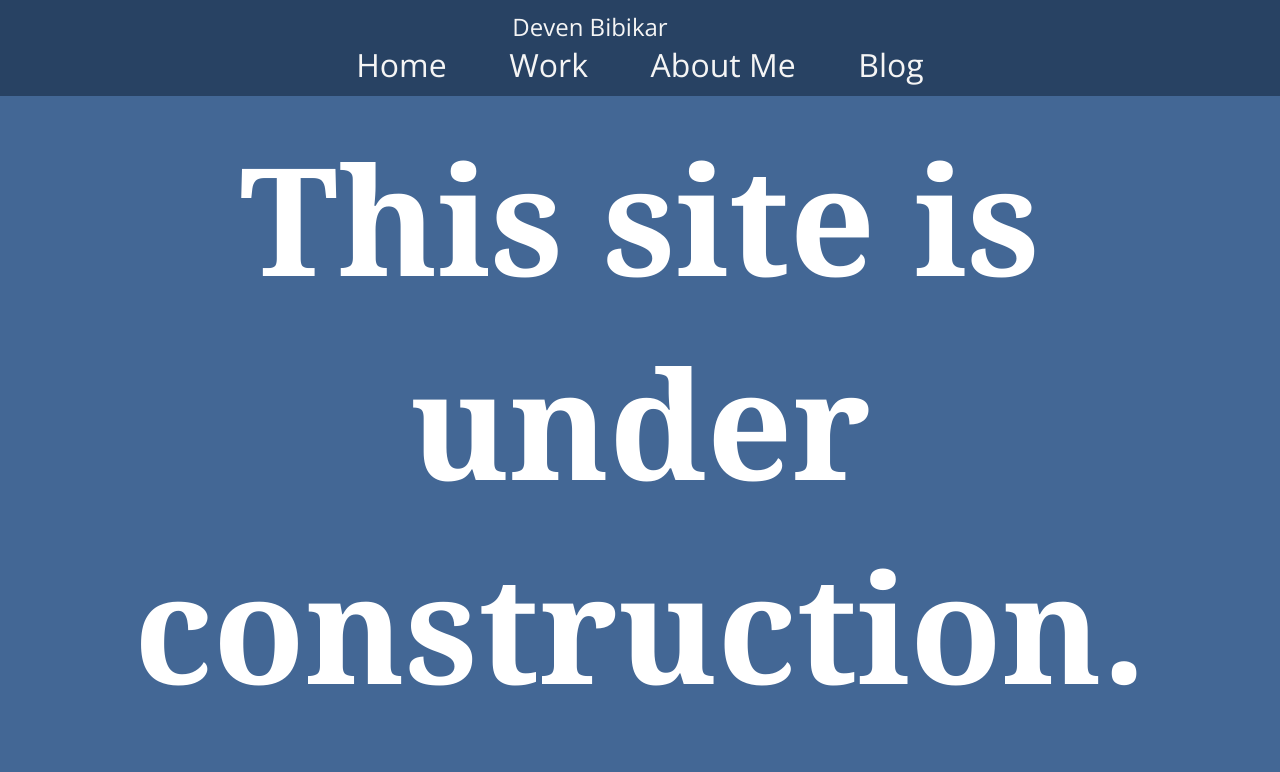
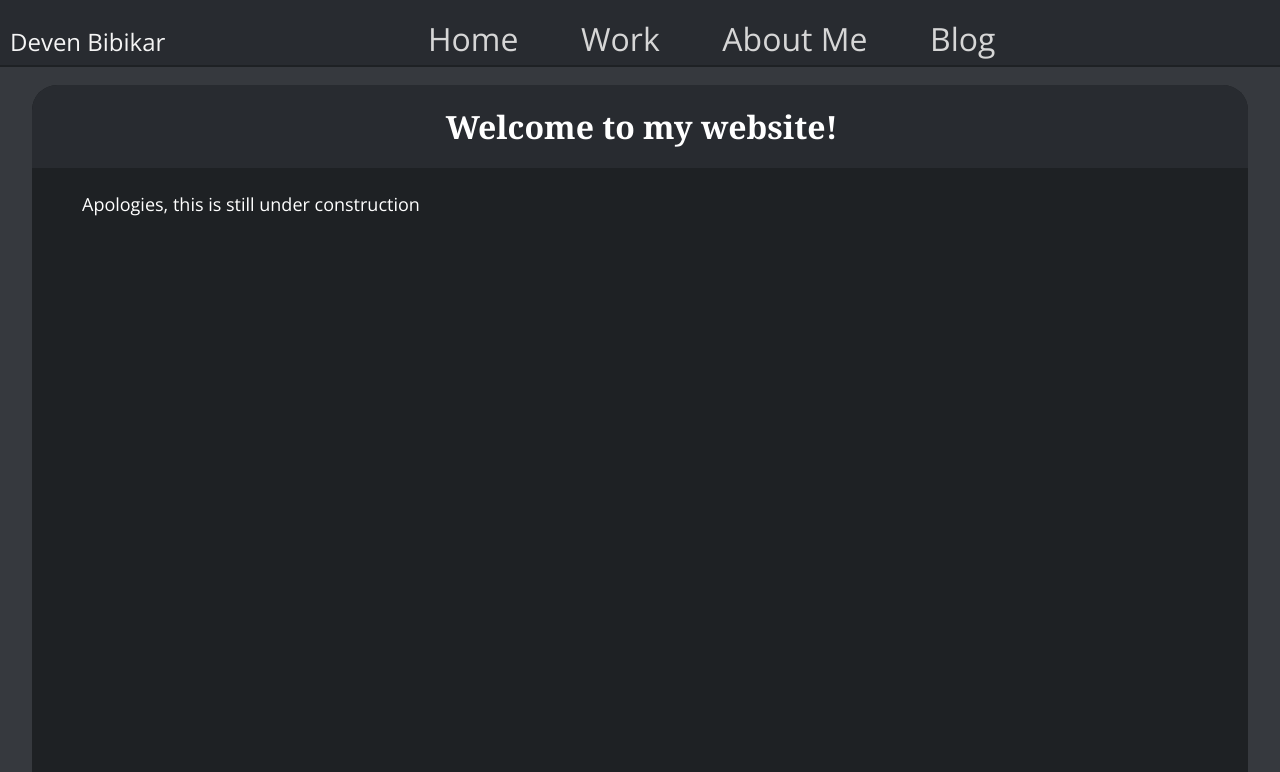
Before and after one commit to devenbibikar/website, a plain HTML site: page index.html in a window 1280 px wide. Shown: the top 772 px of the page. Drawn offline with nearby package versions, Linux system fonts and the light colour scheme.

Commit message:
Changed color scheme, created header, increased size of navigation bar

```diff
--- a/index.html
+++ b/index.html
@@ -13,17 +13,29 @@
       <nav class="nav-menu">
         <ul class="navitems">
           <li class="leftName">Deven Bibikar</li>
-          <li class="navitem">Home</li>
-          <li class="navitem">Work</li>
-          <li class="navitem">About Me</li>
-          <li class="navitem">Blog</li>
+          <li class="navEmpty"></li>
+          <li class="navEmpty"></li>
+          <li class="navEmpty"></li>
+          <li class="navitem"><span>Home</span></li>
+          <li class="navitem"><span>Work</span></li>
+          <li class="navitem"><span>About Me</span></li>
+          <li class="navitem"><span>Blog</span></li>
         </ul>
       </nav>
     </div>
 
-    <h1>
-      This site is under construction. Please come back later.
-    </h1>
+    <div class="main-content">
+      <h1 class="mainTitle">Welcome to my website!</h1>
+      <table>
+        <tr>
+          <th></th>
+        </tr>
+
+
+      </table>
+      <p>Apologies, this is still under construction</p>
+    </div>
+
 
 
 
--- a/scripts/main.js
+++ b/scripts/main.js
@@ -48,11 +48,11 @@ myNavigationItem.forEach((item) => {
 let hover = false;
 
 function hoveredText(item) {
-  item.style.background = "#85aad8";
+  item.style.background = "#36393e";
 }
 
 function normalText(item) {
-  item.style.background = "#284263";
+  item.style.background = "#282b30";
 }
 
 function attackPage() {
--- a/styles/styles.css
+++ b/styles/styles.css
@@ -1,13 +1,7 @@
-p {
-    color: red;
-    width: 500px;
-    border: 1px solid black;
-}
-
 html {
     font-size: 10px; /* px means "pixels": the base font size is now 10 pixels high */
     font-family: "Open Sans", sans-serif; /* this should be the rest of the output you got from Google Fonts */
-    background-color: #436795;
+    background-color: #36393e;
     margin-top: 0;
     margin: 0;
     padding: 0;
@@ -20,48 +14,108 @@ html {
     border: 0;
 }
 
-h1 {
-    font-weight: 800;
-    font-family: Georgia;
-    color: white;
-    text-align: center;
-    padding: 20px;
-    font-size: 150px;
+
+.mainh1 {
+    background-color:#1e2124;
 }
 
-.navitems > .navitem {
-    align-items: center;
+.navitems > .navitem, .navEmpty {
     display: inline;
     padding-left: 30px;
     padding-right: 30px;
-    color: whitesmoke;
+    color: rgb(214, 214, 214);
+    min-width: fit-content;
 }
 
 .navitem {
-    font-size: xx-large;
+    font-size: 48px;
+}
+
+.navEmpty {
+    font-size: 48px;
+}
+
+.navitem span {
+    font-size: xx-large
 }
 
 .leftName {
     font-size: x-large;
     color: whitesmoke;
-    padding-right: 100px;
-}
-
-.nav-menu {
-    width: 100%;
-    align-items: center;
-    margin: 0;
-    padding-top: 0;
+    padding-left: 10px;
+    padding-right: 50px;
+    display: inline;
 }
 
 .nav-wrapper {
-    text-align: center;
+    text-align: left;
     width: 100%;
-    height: 200%;
+    min-width: fit-content;
     margin: 0px auto;
     clear: both;
-    background: #284263;
-    padding-top: 10px;
-    padding-bottom: 10px;
+    background: #282b30;
+    padding-top: 0;
+    height: 65px;
+    overflow: hidden;
+    box-shadow: 0 2px #1e2124;
+}
+
+.main-content {
+    background-color: #1e2124;
+    width: 95%;
+    height: 100vh;
+    margin: auto;
+    margin-top: 20px;
+    align-self: center;
+    text-align: center;
+    border-radius: 25px;
+    overflow: hidden;
+}
+
+h1 {
+    font-weight: 800;
+    font-family: Georgia;
+    color: white;
+    padding: 20px;
+}
+
+.main-content .centerTable {
+    margin: auto;
+    margin-top: 20px;
+    width: 90%;
+    height: 100vh;
+}
+
+.main-content .centerTable th {
+    padding: 20px;
+}
+
+.main-content .centerTable tr {
+    background-color: 	white;
+}
+
+.main-content .mainTitle {
+    border-top-left-radius: 25px;
+    border-top-right-radius: 25px;
+    margin: auto;
+    min-width: 97%;
+    background: #282b30;
+    font-size: xx-large;
+}
+
+.main-content p {
+    color: white;
+    margin-top: 20px;
+    margin-bottom: 20px;
+    height:10px;
+    font-size: large;
+    text-align: left !important;
+    margin-left: 50px;
 
 }
+
+.space {
+    margin-top: 10px;
+    margin-bottom: 10px;
+    height:10px;
+}
```
